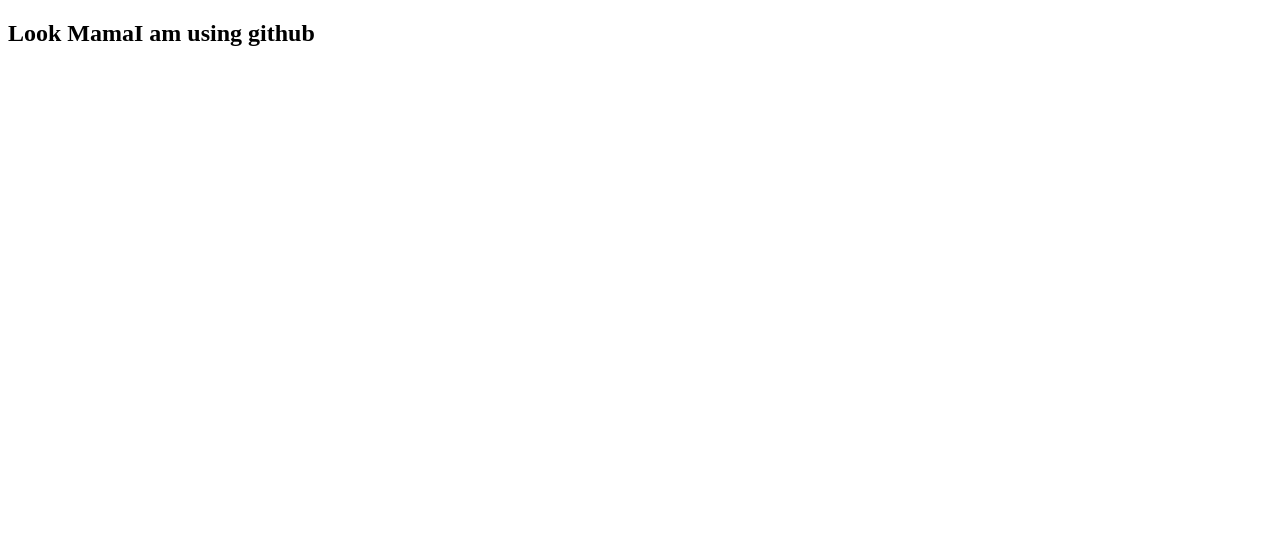
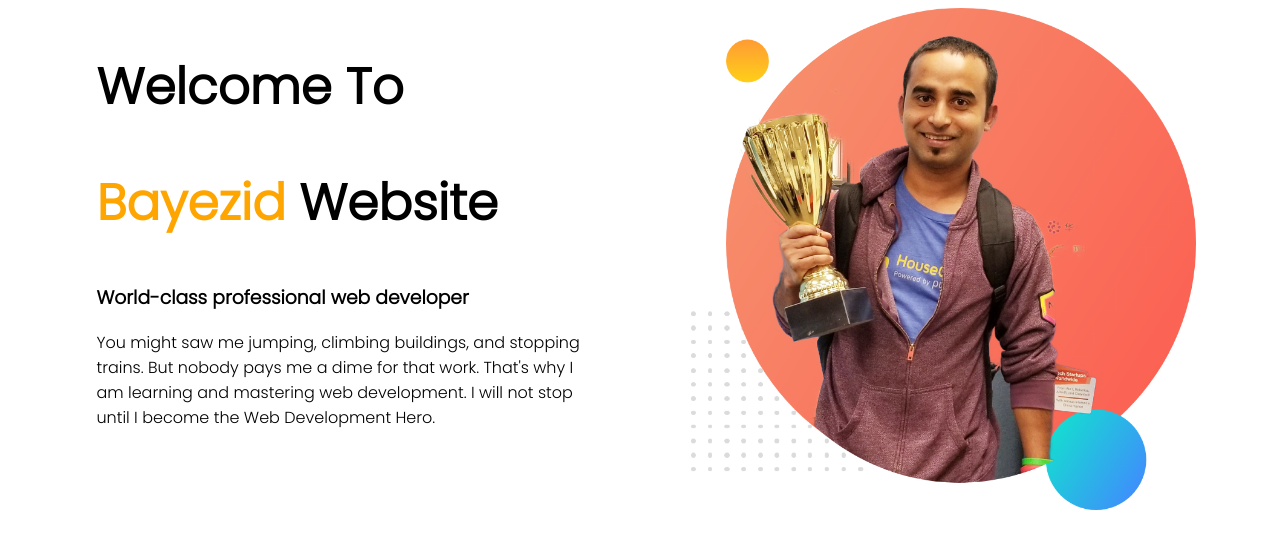
Before and after one commit to bayezid/my-first-website, a plain HTML site: page index.html in a window 1280 px wide. Drawn offline with Linux system fonts and the light colour scheme.

Commit message:
top part

```diff
--- a/index.html
+++ b/index.html
@@ -4,9 +4,22 @@
     <meta charset="UTF-8">
     <meta http-equiv="X-UA-Compatible" content="IE=edge">
     <meta name="viewport" content="width=device-width, initial-scale=1.0">
-    <title>Document</title>
+    <title>Bayezid Web Deveoper</title>
+    <link rel="stylesheet" href="style.css">
+    <link href="https://fonts.googleapis.com/css2?family=Poppins:wght@300&display=swap" rel="stylesheet">
 </head>
 <body>
-    <h2>Look MamaI am using github</h2>
+    <section>
+        <div class="half-width">
+            <h1>Welcome To</h1>
+            <h1><span class="name-highlight">Bayezid</span> Website</h1>
+            <h3>World-class professional web developer</h3>
+            <p>You might saw me jumping, climbing buildings, and stopping trains. But nobody pays me a dime for that work. That's why I am learning and mastering web development. I will not stop until I become the Web Development Hero.</p>
+        </div>
+        <div class="half-width">
+            <img src="images/jhankar.png" alt="">
+        </div>
+
+    </section>
 </body>
 </html>
--- /dev/null
+++ b/style.css
@@ -0,0 +1,18 @@
+body{
+    font-family: 'Poppins', sans-serif;
+}
+h1{
+    font-size: 50px;
+}
+.name-highlight{
+    color: orange;
+}
+.half-width{
+    width: 40%;
+    float: left;
+    margin-left: 5%;
+    padding-left: 2%;
+}
+.half-width img{
+    width: 100%;
+}
```
Also changed, not shown: images/dream-bg.png (added), images/exp-bg.png (added), images/jhankar.png (added), images/jhankar2.png (added), images/my-bg.png (added), images/my-bg2.png (added), images/top-banner.png (added).
